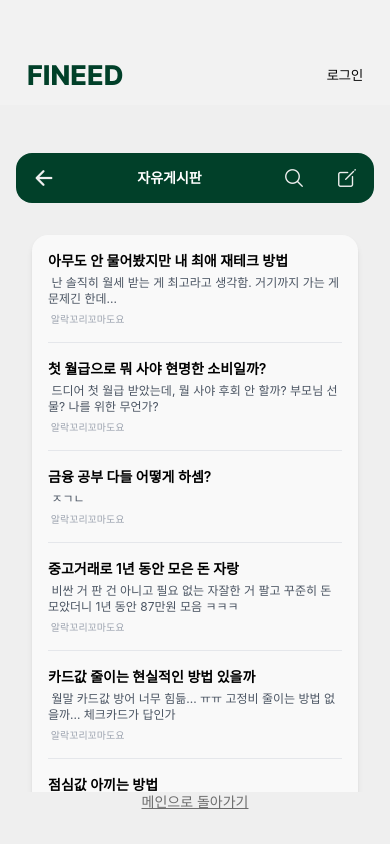
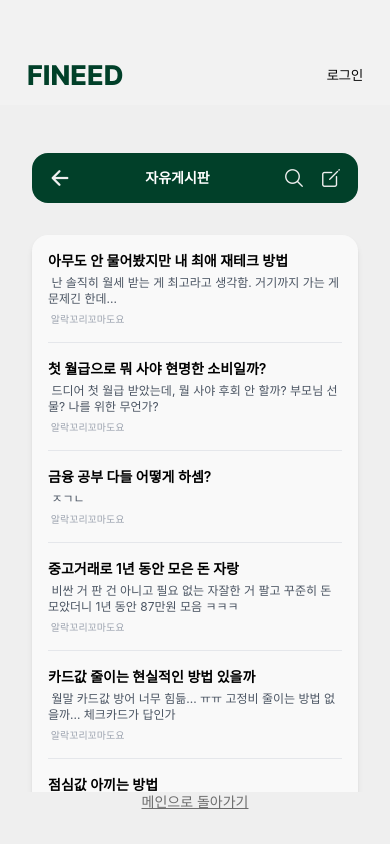
Before and after one commit to CSID-DGU/2025-1-SCS4031-DevDumpling-S2, a React Native app in the folder frontend/: screen /FreeBoard in a window 390 px wide. Built offline with nearby package versions, Linux system fonts and the light colour scheme; no server answers.

Commit message:
자유게시판 상단바/게시글 크기 맞춤

```diff
--- a/frontend/src/contexts/LoadingContext.js
+++ b/frontend/src/contexts/LoadingContext.js
@@ -1,4 +1,3 @@
-// src/contexts/LoadingContext.js
 import React, { createContext, useState, useContext } from 'react';
 
 const LoadingContext = createContext();
@@ -13,4 +12,5 @@ export const LoadingProvider = ({ children }) => {
     );
 };
 
+// Context를 사용하기 위한 기본 훅
 export const useLoadingContext = () => useContext(LoadingContext);
--- a/frontend/src/screens/Community/FreeBoard.js
+++ b/frontend/src/screens/Community/FreeBoard.js
@@ -54,16 +54,16 @@ export default function FreeBoardScreen({ navigation }) {
                     className="flex-row items-center justify-between bg-[#014029] rounded-2xl mb-4"
                     style={{
                         paddingVertical: 12,
-                        paddingHorizontal: horizontalPadding,
+                        marginHorizontal: horizontalPadding,
                     }}>
                     {/* 뒤로 가기 버튼 */}
-                    <TouchableOpacity onPress={() => navigation.goBack()}>
+                    <TouchableOpacity onPress={() => navigation.goBack()} className="ml-4">
                         <Icon name="arrow-back-outline" size={24} color="#EFEFEF" />
                     </TouchableOpacity>
                     {/* 중앙 타이틀 */}
                     <Text className="text-white text-sm font-semibold">자유게시판</Text>
                     {/* 오른쪽 아이콘들 */}
-                    <View className="flex-row space-x-4">
+                    <View className="flex-row mr-4">
                         <TouchableOpacity
                             onPress={() => navigation.navigate('CommunitySearch')}
                             style={{ marginRight: 15 }}>
```
Lines whose indentation alone changed are shown as unchanged.
